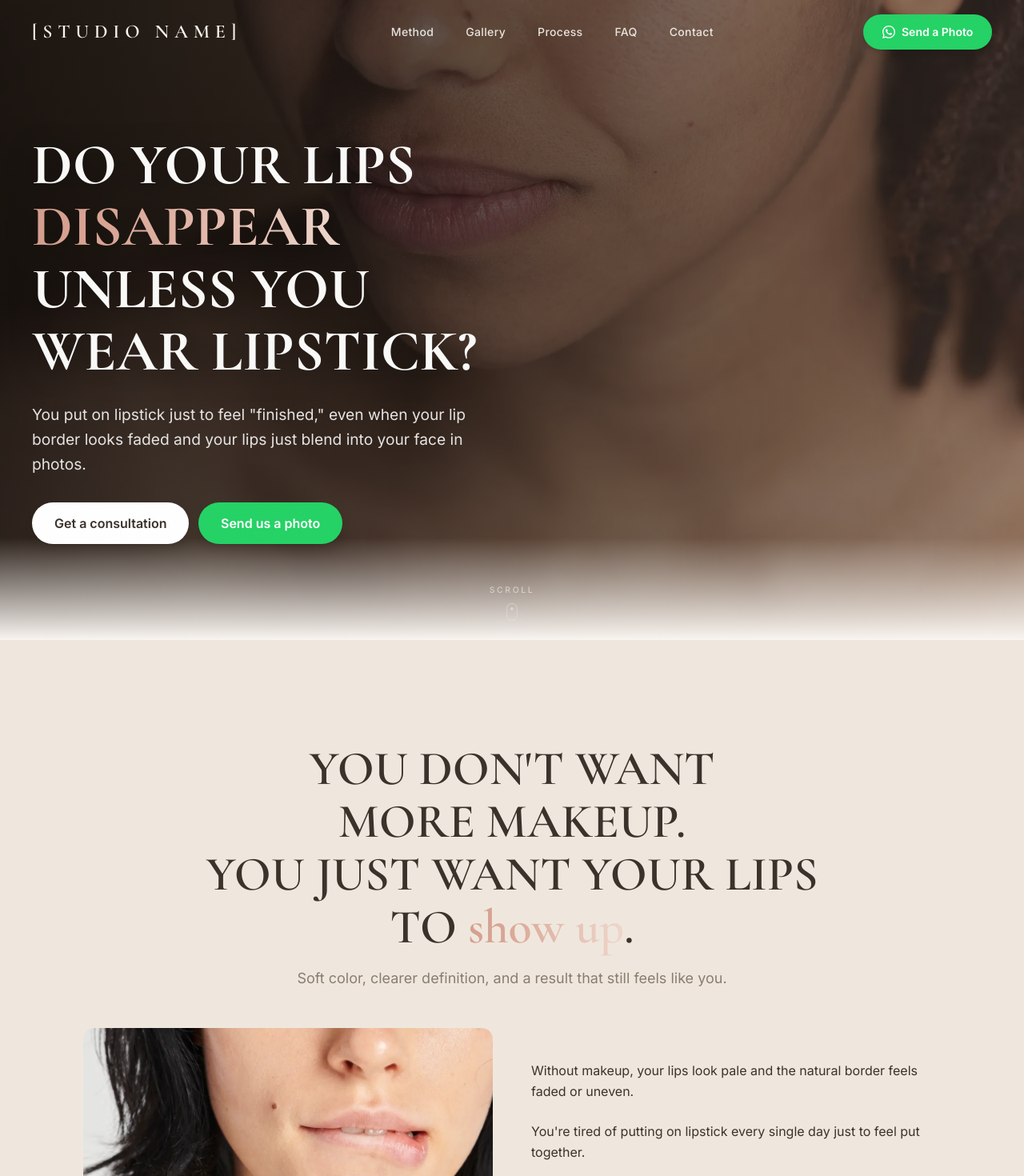
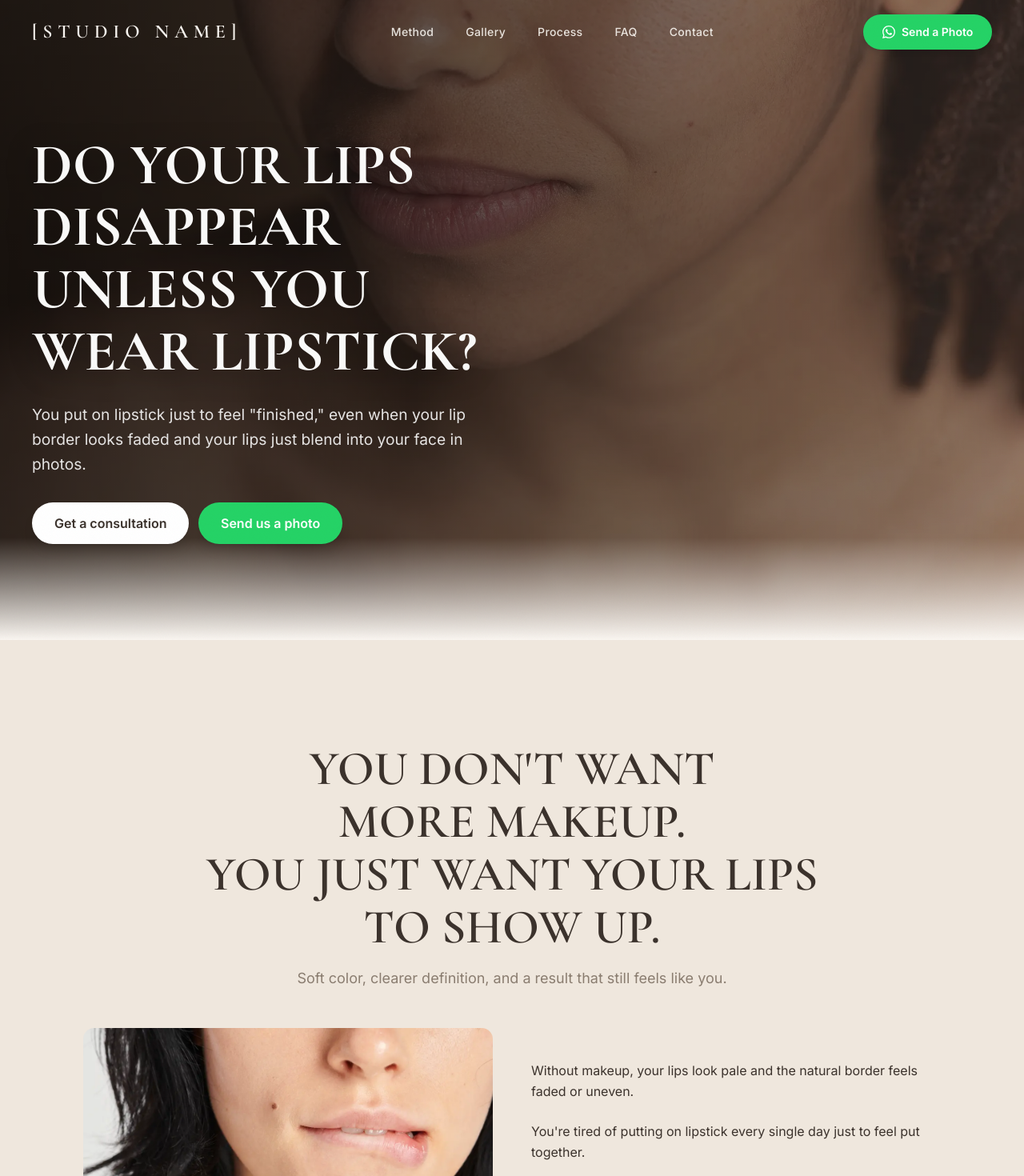
Before and after one commit to arkadiybenjamin-hue/lip-blush-landing-page, a Next.js app: page / in a window 1280 px wide. Shown: the top 1470 px of the page at 80% size. Built offline with nearby package versions, Linux system fonts and the light colour scheme.

Commit message:
Remove hero scroll indicator and revert styles

```diff
--- a/app/globals.css
+++ b/app/globals.css
@@ -177,16 +177,6 @@
   z-index: 5;
 }
 
-/* Animated gradient text shimmer */
-@keyframes gradient-shimmer {
-  0% { background-position: 0% 50%; }
-  100% { background-position: 200% 50%; }
-}
-.gradient-text-shimmer {
-  background-size: 200% 100%;
-  animation: gradient-shimmer 5s linear infinite;
-}
-
 /* Ken Burns slow zoom for images */
 @keyframes ken-burns {
   0% { transform: scale(1) translate(0, 0); }
@@ -214,15 +204,6 @@
   animation: node-glow 3s ease-in-out infinite;
 }
 
-/* Scroll indicator bounce */
-@keyframes scroll-bounce {
-  0%, 100% { transform: translateY(0); opacity: 0.6; }
-  50% { transform: translateY(8px); opacity: 1; }
-}
-.scroll-indicator {
-  animation: scroll-bounce 2s ease-in-out infinite;
-}
-
 /* Gallery label fade-in */
 @keyframes label-fade {
   from { opacity: 0; transform: translateY(-4px); }
@@ -247,7 +228,6 @@
   .ken-burns,
   .glow-pulse,
   .node-glow,
-  .scroll-indicator,
   .label-fade,
   .float-in {
     animation: none !important;
--- a/components/site/contact.tsx
+++ b/components/site/contact.tsx
@@ -46,7 +46,7 @@ export function Contact() {
           <RevealItem as="div">
             <h2 className="mt-4 font-serif text-4xl font-semibold leading-[1.1] text-balance text-foreground sm:text-5xl">
               Or Send a{' '}
-              <span className="bg-linear-to-r from-[#c98b7a] via-[#d9a595] to-[#f4e6dd] bg-clip-text text-transparent gradient-text-shimmer">Message</span>
+              <span className="text-primary">Message</span>
             </h2>
           </RevealItem>
         </RevealGroup>
--- a/components/site/hero.tsx
+++ b/components/site/hero.tsx
@@ -59,11 +59,7 @@ export function Hero() {
               variants={fadeUp}
               className="mt-4 font-serif text-4xl font-bold leading-[1.08] text-balance uppercase text-stone-50 drop-shadow-[0_4px_18px_rgba(0,0,0,0.45)] sm:text-5xl lg:text-7xl"
             >
-              DO YOUR LIPS{' '}
-              <span className="bg-linear-to-r from-[#c98b7a] via-[#d9a595] to-[#f4e6dd] bg-clip-text text-transparent gradient-text-shimmer">
-                disappear
-              </span>{' '}
-              UNLESS YOU WEAR LIPSTICK?
+              DO YOUR LIPS disappear UNLESS YOU WEAR LIPSTICK?
             </motion.h1>
 
             <motion.div
@@ -104,22 +100,6 @@ export function Hero() {
         </div>
       </motion.div>
 
-      {/* Scroll indicator */}
-      <motion.div
-        initial={{ opacity: 0 }}
-        animate={{ opacity: 1 }}
-        transition={{ delay: 1.2, duration: 0.8 }}
-        className="absolute bottom-8 left-1/2 z-10 -translate-x-1/2"
-        aria-hidden="true"
-      >
-        <div className="scroll-indicator flex flex-col items-center gap-2 text-stone-200/70">
-          <span className="text-[0.65rem] font-medium uppercase tracking-[0.25em]">Scroll</span>
-          <svg width="14" height="22" viewBox="0 0 14 22" fill="none" className="text-stone-200/60">
-            <rect x="0.5" y="0.5" width="13" height="21" rx="6.5" stroke="currentColor" />
-            <circle cx="7" cy="7" r="2" fill="currentColor" />
-          </svg>
-        </div>
-      </motion.div>
     </section>
   )
 }
--- a/components/site/pain.tsx
+++ b/components/site/pain.tsx
@@ -13,11 +13,7 @@ export function Pain() {
             <h2 className="mt-4 font-serif text-4xl font-semibold leading-[1.1] text-balance text-foreground sm:text-5xl lg:text-6xl">
               YOU DON&apos;T WANT MORE MAKEUP.
               <br />
-              YOU JUST WANT YOUR LIPS TO{' '}
-              <span className="bg-linear-to-r from-[#c98b7a] via-[#d9a595] to-[#f4e6dd] bg-clip-text text-transparent gradient-text-shimmer">
-                show up
-              </span>
-              .
+              YOU JUST WANT YOUR LIPS TO SHOW UP.
             </h2>
           </RevealItem>
           {/* Lighter subheadline */}
--- a/components/site/process.tsx
+++ b/components/site/process.tsx
@@ -33,7 +33,7 @@ export function Process() {
           {/* Bold headline */}
           <h2 className="mt-4 font-serif text-4xl font-semibold leading-[1.1] text-balance text-foreground sm:text-5xl lg:text-6xl">
             What Happens{' '}
-            <span className="bg-linear-to-r from-[#c98b7a] via-[#d9a595] to-[#f4e6dd] bg-clip-text text-transparent gradient-text-shimmer">Next</span>
+            <span className="text-primary">Next</span>
           </h2>
         </Reveal>
 
--- a/components/site/solution.tsx
+++ b/components/site/solution.tsx
@@ -17,7 +17,7 @@ export function Solution() {
           <RevealItem as="div">
             <h2 className="mt-4 font-serif text-4xl font-semibold leading-[1.1] text-balance uppercase text-stone-50 drop-shadow-[0_4px_18px_rgba(0,0,0,0.45)] sm:text-5xl lg:text-6xl">
               THAT&apos;S EXACTLY WHY WE USE A{' '}
-                            <span className="bg-linear-to-r from-[#c98b7a] via-[#d9a595] to-[#f4e6dd] bg-clip-text text-transparent gradient-text-shimmer">SOFT, CUSTOM</span>{' '}
+                            <span className="font-bold text-stone-50">SOFT, CUSTOM</span>{' '}
               LIP BLUSH APPROACH.
             </h2>
           </RevealItem>
```
